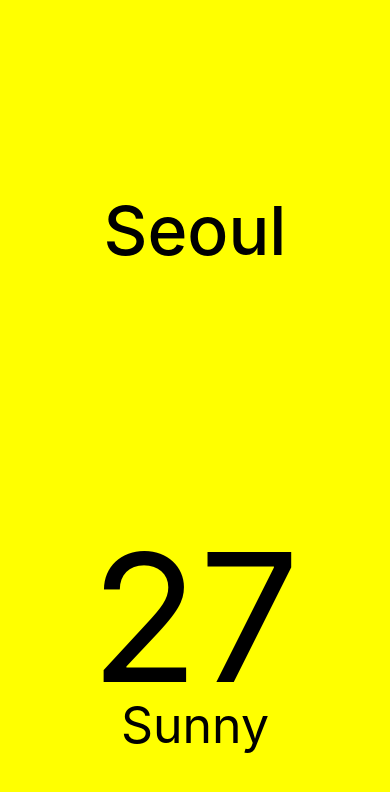
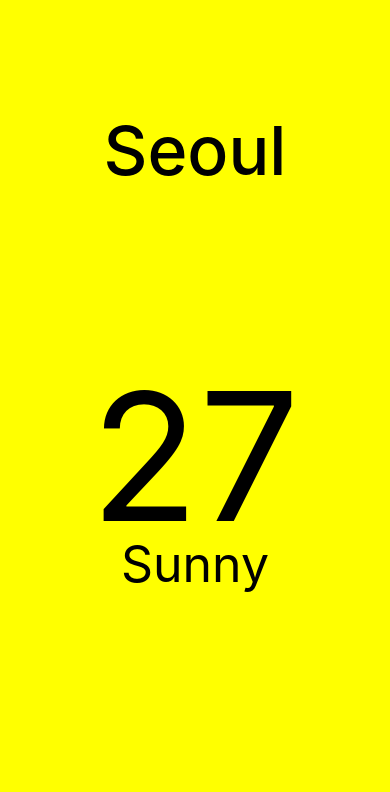
Before and after one commit to siawase17/React-Native, a React Native app: screen / in a window 390 px wide. Shown: the top 792 px of the page. Built offline with nearby package versions, Linux system fonts and the light colour scheme.

Commit message:
Dimentions: get screen height, width

```diff
--- a/App.jsx
+++ b/App.jsx
@@ -1,5 +1,7 @@
-import { View, Text, StyleSheet, ScrollView } from 'react-native';
+import { View, Text, StyleSheet, ScrollView, Dimensions } from 'react-native';
 import React from 'react';
+
+const { width: SCREEN_WIDTH } = Dimensions.get('window');
 
 export default function App() {
   return (
@@ -8,7 +10,23 @@
         <Text style={styles.cityName}>Seoul</Text>
       </View>
 
-      <ScrollView style={styles.weather}>
+      <ScrollView horizontal contentContainerStylestyle={styles.weather}>
+        <View style={styles.day}>
+          <Text style={styles.temp}>27</Text>
+          <Text style={styles.description}>Sunny</Text>
+        </View>
+        <View style={styles.day}>
+          <Text style={styles.temp}>27</Text>
+          <Text style={styles.description}>Sunny</Text>
+        </View>
+        <View style={styles.day}>
+          <Text style={styles.temp}>27</Text>
+          <Text style={styles.description}>Sunny</Text>
+        </View>
+        <View style={styles.day}>
+          <Text style={styles.temp}>27</Text>
+          <Text style={styles.description}>Sunny</Text>
+        </View>
         <View style={styles.day}>
           <Text style={styles.temp}>27</Text>
           <Text style={styles.description}>Sunny</Text>
@@ -33,10 +51,9 @@
     fontWeight: '500',
   },
   weather: {
-    flex: 3,
   },
   day: {
-    flex: 1,
+    width: SCREEN_WIDTH,
     alignItems: 'center',
   },
   temp: {
```
